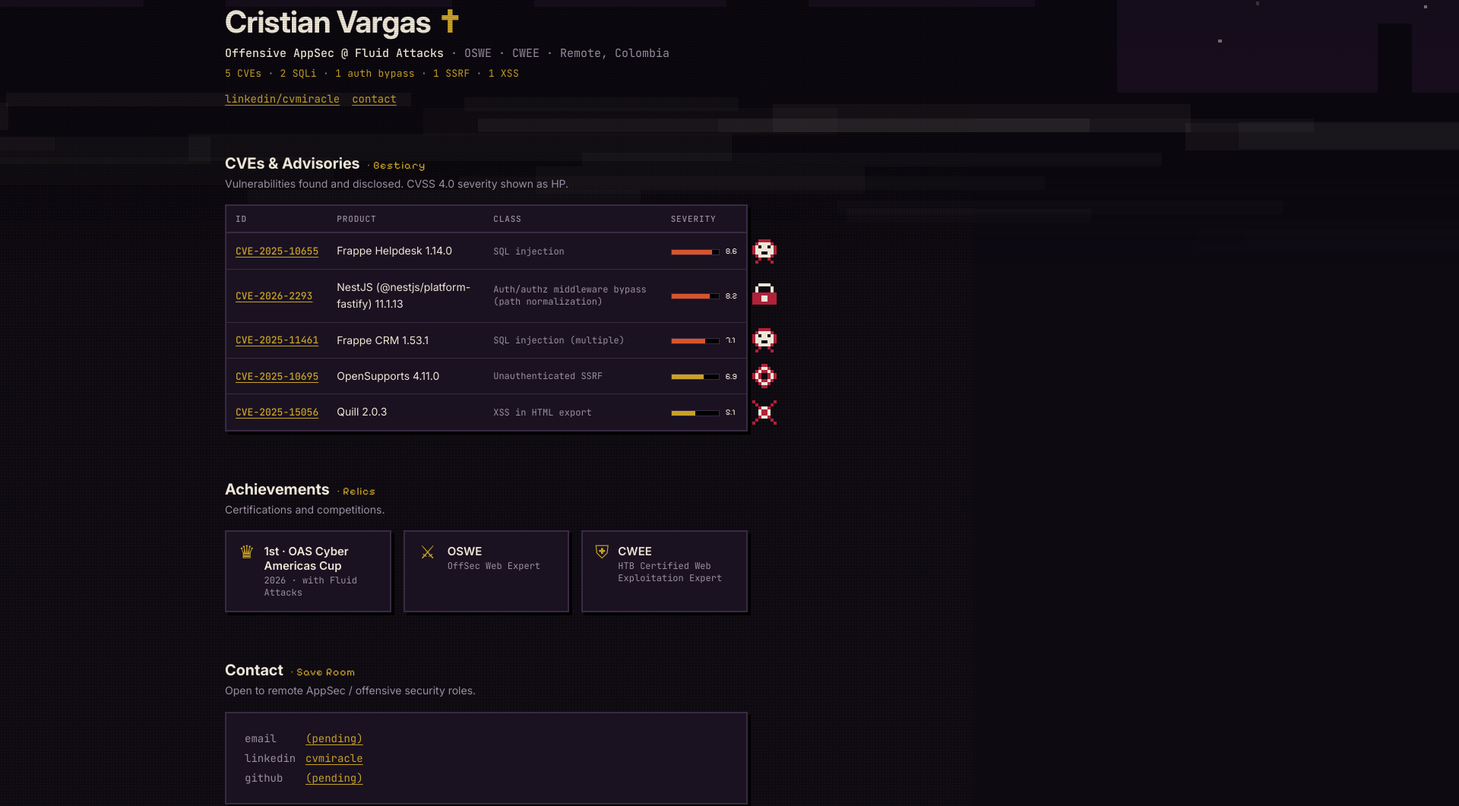
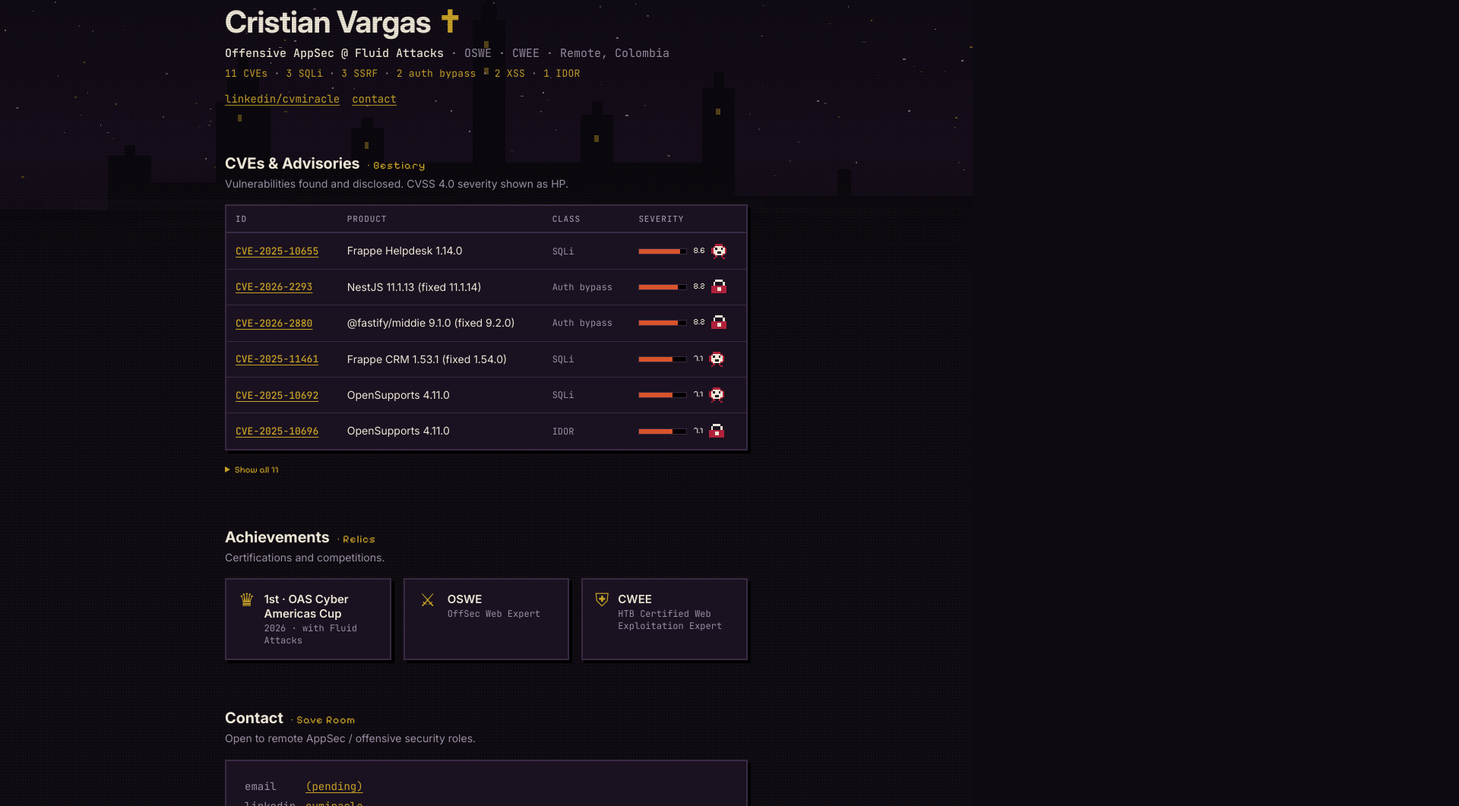
Before and after one commit to tachote/cvargas-portfolio, an Astro site: page / in a window 1280 px wide. Shown: the part 103-1164 px from the top of the page at 76% size, 1920 px wide, since content can reach past the window. Built offline with nearby package versions, Linux system fonts and the light colour scheme; Astro itself is replaced by a stand-in of ours.

Commit message:
11 CVEs, IDOR label, in-cell sprites, full-width parallax

```diff
--- a/src/data/cves.json
+++ b/src/data/cves.json
@@ -1,52 +1,145 @@
 [
   {
+    "id": "CVE-2025-10655",
+    "product": "Frappe Helpdesk 1.14.0",
+    "vuln_class": "SQLi",
+    "severity": "High",
+    "cvss4": 8.6,
+    "date": "2025-12-09",
+    "advisory_url": "https://fluidattacks.com/advisories/dyango",
+    "credit": "Cristian Vargas, Fluid Attacks Offensive Team",
+    "credit_type": "sole",
+    "code_name": "dyango",
+    "detail": "SQL injection (get_dashboard_data filters.team)"
+  },
+  {
     "id": "CVE-2026-2293",
-    "product": "NestJS (@nestjs/platform-fastify) 11.1.13",
-    "vuln_class": "Auth/authz middleware bypass (path normalization)",
+    "product": "NestJS 11.1.13 (fixed 11.1.14)",
+    "vuln_class": "Auth bypass",
     "severity": "High",
     "cvss4": 8.2,
     "date": "2026-02-27",
     "advisory_url": "https://fluidattacks.com/advisories/neton",
-    "credit": "sole"
+    "credit": "Cristian Vargas, Fluid Attacks Offensive Team",
+    "credit_type": "sole",
+    "code_name": "neton",
+    "detail": "Auth/authz bypass via path normalization (lack of data validation)"
+  },
+  {
+    "id": "CVE-2026-2880",
+    "product": "@fastify/middie 9.1.0 (fixed 9.2.0)",
+    "vuln_class": "Auth bypass",
+    "severity": "High",
+    "cvss4": 8.2,
+    "date": "2026-02-27",
+    "advisory_url": "https://fluidattacks.com/advisories/jimenez",
+    "credit": "Cristian Vargas, Fluid Attacks Offensive Team",
+    "credit_type": "sole",
+    "code_name": "jimenez",
+    "detail": "Improper path normalization (middleware bypass)"
+  },
+  {
+    "id": "CVE-2025-11461",
+    "product": "Frappe CRM 1.53.1 (fixed 1.54.0)",
+    "vuln_class": "SQLi",
+    "severity": "High",
+    "cvss4": 7.1,
+    "date": "2025-11-26",
+    "advisory_url": "https://fluidattacks.com/advisories/oz",
+    "credit": "Cristian Vargas, Fluid Attacks Offensive Team",
+    "credit_type": "sole",
+    "code_name": "oz",
+    "detail": "SQL injection (multiple, dashboard controller)"
+  },
+  {
+    "id": "CVE-2025-10692",
+    "product": "OpenSupports 4.11.0",
+    "vuln_class": "SQLi",
+    "severity": "High",
+    "cvss4": 7.1,
+    "date": "2025-10-03",
+    "advisory_url": "https://fluidattacks.com/advisories/tito",
+    "credit": "Cristian Vargas, Fluid Attacks Offensive Team",
+    "credit_type": "sole",
+    "code_name": "tito",
+    "detail": "SQL injection (staff get-new-tickets)"
+  },
+  {
+    "id": "CVE-2025-10696",
+    "product": "OpenSupports 4.11.0",
+    "vuln_class": "IDOR",
+    "severity": "High",
+    "cvss4": 7.1,
+    "date": "2025-10-03",
+    "advisory_url": "https://fluidattacks.com/advisories/stratovarius",
+    "credit": "Cristian Vargas, Fluid Attacks Offensive Team",
+    "credit_type": "sole",
+    "code_name": "stratovarius",
+    "detail": "IDOR (supervised list, cross-user ticket disclosure)"
+  },
+  {
+    "id": "CVE-2025-10695",
+    "product": "OpenSupports 4.11.0",
+    "vuln_class": "SSRF",
+    "severity": "Medium",
+    "cvss4": 6.9,
+    "date": "2025-10-03",
+    "advisory_url": "https://fluidattacks.com/advisories/freer",
+    "credit": "Cristian Vargas, Fluid Attacks Offensive Team",
+    "credit_type": "sole",
+    "code_name": "freer",
+    "detail": "Unauthenticated SSRF (test-imap/test-smtp)"
+  },
+  {
+    "id": "CVE-2025-9960",
+    "product": "is-localhost-ip 2.0.0",
+    "vuln_class": "SSRF",
+    "severity": "Medium",
+    "cvss4": 6.9,
+    "date": "2025-09-22",
+    "advisory_url": "https://fluidattacks.com/advisories/registrada",
+    "credit": "Cristian Vargas, Fluid Attacks Offensive Team",
+    "credit_type": "sole",
+    "code_name": "registrada",
+    "detail": "SSRF via restrictions bypass"
+  },
+  {
+    "id": "CVE-2025-9862",
+    "product": "Ghost 6.0.6 (5.99.0–5.130.3, 6.0.0–6.0.8; fixed 5.130.4/6.0.9)",
+    "vuln_class": "SSRF",
+    "severity": "Medium",
+    "cvss4": 6.1,
+    "date": "2025-09-17",
+    "advisory_url": "https://fluidattacks.com/advisories/regida",
+    "credit": "Cristian Vargas, Fluid Attacks Offensive Team",
+    "credit_type": "sole",
+    "code_name": "regida",
+    "detail": "SSRF via oEmbed bookmark"
+  },
+  {
+    "id": "CVE-2026-0540",
+    "product": "DOMPurify 3.1.3–3.3.1 (fixed 3.3.2)",
+    "vuln_class": "XSS",
+    "severity": "Medium",
+    "cvss4": 5.3,
+    "date": "2026-03-24",
+    "advisory_url": "https://fluidattacks.com/advisories/daft",
+    "credit": "Co-discovered: Camilo Vera, Cristian Vargas (Fluid Attacks Offensive Team) and Scott Moore (VulnCheck)",
+    "credit_type": "co-discovered",
+    "code_name": "daft",
+    "detail": "DOM-based XSS (mXSS via re-contextualization)"
   },
   {
     "id": "CVE-2025-15056",
     "product": "Quill 2.0.3",
-    "vuln_class": "XSS in HTML export",
+    "vuln_class": "XSS",
     "severity": "Medium",
     "cvss4": 5.1,
     "date": "2026-01-13",
     "advisory_url": "https://fluidattacks.com/advisories/diomedes",
-    "credit": "sole"
-  },
-  {
-    "id": "CVE-2025-10655",
-    "product": "Frappe Helpdesk 1.14.0",
-    "vuln_class": "SQL injection",
-    "severity": "High",
-    "cvss4": 8.6,
-    "date": "2025-12-09",
-    "advisory_url": "https://fluidattacks.com/advisories/dyango",
-    "credit": "sole"
-  },
-  {
-    "id": "CVE-2025-11461",
-    "product": "Frappe CRM 1.53.1",
-    "vuln_class": "SQL injection (multiple)",
-    "severity": "High",
-    "cvss4": 7.1,
-    "date": "2025-11-26",
-    "advisory_url": "https://fluidattacks.com/advisories/oz",
-    "credit": "sole"
-  },
-  {
-    "id": "CVE-2025-10695",
-    "product": "OpenSupports 4.11.0",
-    "vuln_class": "Unauthenticated SSRF",
-    "severity": "Medium",
-    "cvss4": 6.9,
-    "date": "2025-10-03",
-    "advisory_url": "https://fluidattacks.com/advisories/freer",
-    "credit": "sole"
+    "credit": "Cristian Vargas, Fluid Attacks Offensive Team",
+    "credit_type": "sole",
+    "code_name": "diomedes",
+    "detail": "XSS in HTML export (formula/video formats)"
   }
 ]
--- a/src/data/cves.ts
+++ b/src/data/cves.ts
@@ -1,11 +1,12 @@
 // Normalizes src/data/cves.json (schema: id, product, vuln_class, severity, cvss4, date, advisory_url, credit).
 import raw from './cves.json';
-export type Cve = { id: string; product: string; vuln_class: string; severity: string; cvss4: number; date?: string; advisory_url: string; credit?: string };
+export type Cve = { id: string; product: string; vuln_class: string; severity: string; cvss4: number; date?: string; advisory_url: string; credit?: string; credit_type?: string; code_name?: string };
 const rules: [RegExp, string, string][] = [
   [/sql/i, 'SQLi', 'sqli'],
   [/xss|cross.?site script/i, 'XSS', 'xss'],
   [/ssrf|server.?side request/i, 'SSRF', 'ssrf'],
+  [/idor/i, 'IDOR', 'authbypass'],
   [/auth|idor|access control|bypass|privilege/i, 'auth bypass', 'authbypass'],
 ];
 export const classify = (v: string) => { for (const [re, label, sprite] of rules) if (re.test(v)) return { label, sprite }; return { label: v, sprite: null }; };
-export const cves = (raw as Cve[]).map(c => ({ ...c, ...classify(c.vuln_class) })).sort((a, b) => b.cvss4 - a.cvss4 || (b.date ?? '').localeCompare(a.date ?? ''));
+export const cves = (raw as Cve[]).map(c => ({ ...c, co: (c.credit_type ?? c.credit) === 'co-discovered', ...classify(c.vuln_class) })).sort((a, b) => b.cvss4 - a.cvss4 || (b.date ?? '').localeCompare(a.date ?? ''));
--- a/src/fx.css
+++ b/src/fx.css
@@ -15,10 +15,10 @@
 [data-theme=vanilla] .killcount{color:var(--muted)}
 
 .hero{position:relative;isolation:isolate}
-.sky{position:absolute;inset:-40px -100vw auto;height:380px;opacity:.55;z-index:-1;pointer-events:none;overflow:hidden;
+.sky{position:absolute;top:-40px;left:calc(50% - 50vw);width:100vw;height:380px;opacity:.55;z-index:-1;pointer-events:none;overflow:hidden;
   -webkit-mask-image:linear-gradient(#000 60%,transparent);mask-image:linear-gradient(#000 60%,transparent)}
 .sky i{position:absolute;inset:0;background:center bottom/cover no-repeat;will-change:transform}
-.sky .l1{background-image:url(/fx/layer-sky.svg)} .sky .l2{background-image:url(/fx/layer-castle.svg)} .sky .l3{background-image:url(/fx/layer-fog.svg)}
+.sky .l1{background-image:url(/fx/layer-sky.svg)} .sky .l2{background-image:url(/fx/layer-castle.svg)} .sky .l3{background-image:url(/fx/layer-fog.svg);opacity:.35}
 [data-theme=vanilla] .sky{display:none}
 
 @media (hover:hover) and (pointer:fine){
@@ -41,11 +41,10 @@
 /* sprite per vuln class */
 tbody tr{position:relative}
 tbody tr td.hp{position:relative}
-.spr{position:absolute;right:-40px;top:50%;width:32px;height:32px;margin-top:-16px;opacity:0;image-rendering:pixelated;pointer-events:none;transition:opacity .15s}
+.spr{display:inline-block;vertical-align:middle;margin-left:8px;width:20px;height:20px;opacity:0;image-rendering:pixelated;pointer-events:none;transition:opacity .15s}
 [data-theme=gothic] tbody tr:hover .spr,[data-theme=gothic] tr.hit .spr{opacity:1}
 [data-theme=vanilla] .spr{display:none}
-@media (max-width:600px){tbody tr td.hp{position:static}.spr{right:12px;top:auto;bottom:10px;margin-top:0;width:28px;height:28px}}
-@media (min-width:601px) and (max-width:860px){.spr{right:-4px;width:24px;height:24px;margin-top:-12px}}
+
 .killcount .sep{color:var(--muted)}
 /* keep content above the parallax layer */
 section,footer{position:relative;z-index:1}
--- a/src/pages/index.astro
+++ b/src/pages/index.astro
@@ -30,7 +30,7 @@
         <tr>
           <td class="id"><a href={c.advisory_url}>{c.id}</a></td>
           <td class="prod">{c.product}</td>
-          <td class="cls-td cls">{c.vuln_class}{c.credit === 'co-discovered' && <span class="co"> · co-discovered</span>}</td>
+          <td class="cls-td cls">{c.vuln_class}{c.co && <span class="co"> · co-discovered</span>}</td>
           <td class={`hp ${cls[c.severity] ?? 'med'}`} title={`${c.severity} · CVSS 4.0 ${c.cvss4}`}><span class="bar"><i style={`--w:${Math.round(c.cvss4 * 10)}%`}></i></span>{c.cvss4}{c.sprite && <img class="spr" src={`/fx/sprites/${c.sprite}.svg`} alt="" width="32" height="32" loading="lazy" />}</td>
         </tr>
       ))}
@@ -45,7 +45,7 @@
         <tr>
           <td class="id"><a href={c.advisory_url}>{c.id}</a></td>
           <td class="prod">{c.product}</td>
-          <td class="cls-td cls">{c.vuln_class}{c.credit === 'co-discovered' && <span class="co"> · co-discovered</span>}</td>
+          <td class="cls-td cls">{c.vuln_class}{c.co && <span class="co"> · co-discovered</span>}</td>
           <td class={`hp ${cls[c.severity] ?? 'med'}`} title={`${c.severity} · CVSS 4.0 ${c.cvss4}`}><span class="bar"><i style={`--w:${Math.round(c.cvss4 * 10)}%`}></i></span>{c.cvss4}{c.sprite && <img class="spr" src={`/fx/sprites/${c.sprite}.svg`} alt="" width="32" height="32" loading="lazy" />}</td>
         </tr>
       ))}
```
Also changed, not shown: public/fx/sprites/idor.svg (added).
